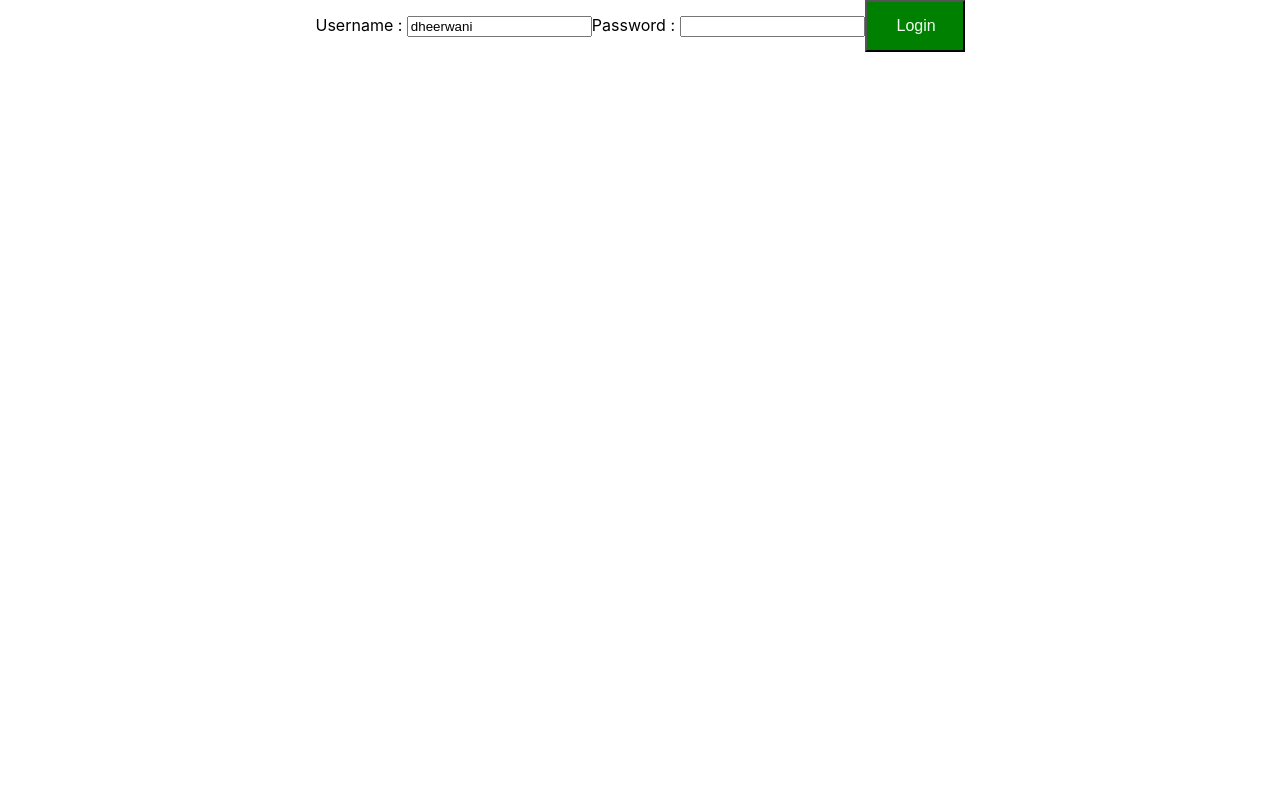
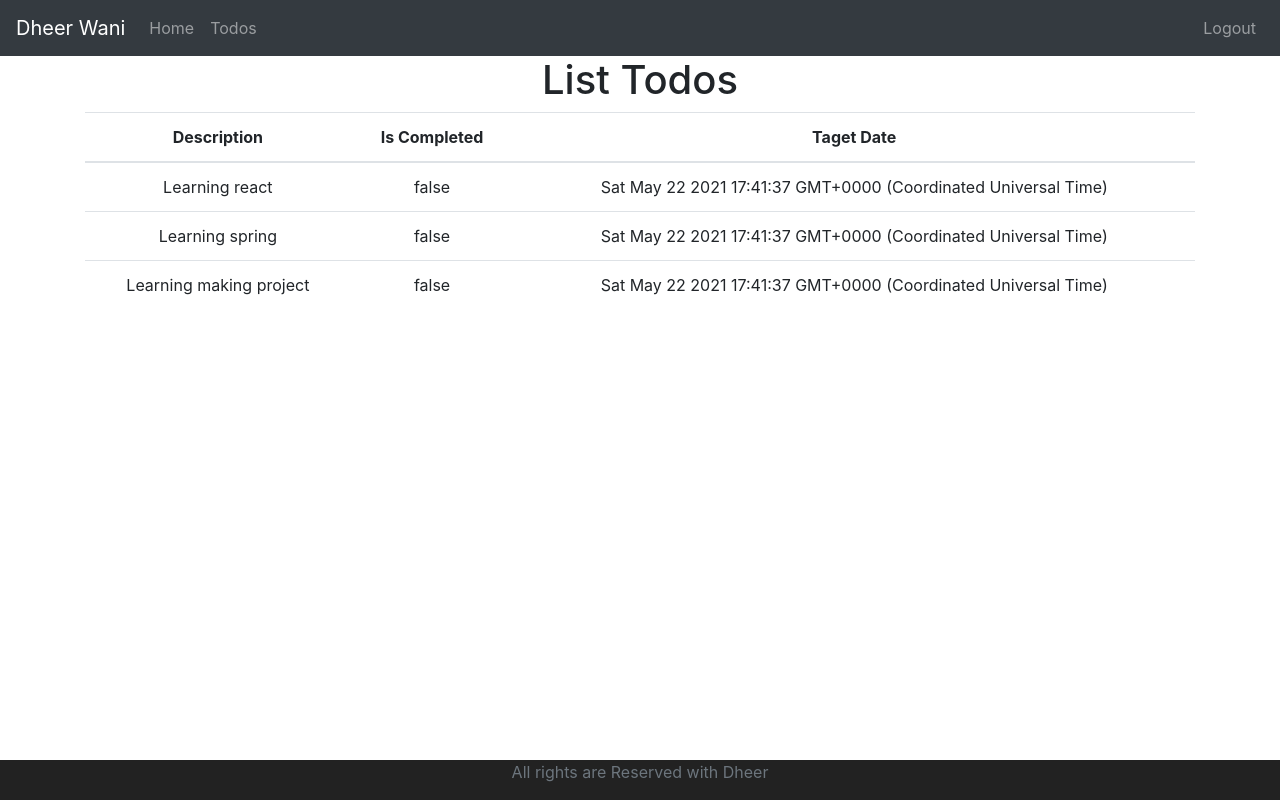
Before and after one commit to dheerwani/To-do_WebApp, a React (Create React App) app: page /todos in a window 1280 px wide. Built offline with nearby package versions, Linux system fonts and the light colour scheme; sample sign-in values are in the browser's storage.

Commit message:
Update user UI and authentication inplace

```diff
--- a/package.json
+++ b/package.json
@@ -8,6 +8,7 @@
     "@testing-library/user-event": "^12.8.3",
     "react": "^17.0.2",
     "react-dom": "^17.0.2",
+    "react-router-dom": "^5.2.0",
     "react-scripts": "4.0.3",
     "web-vitals": "^1.1.2"
   },
--- a/src/App.css
+++ b/src/App.css
@@ -1,3 +1,11 @@
+.footer{
+  position: absolute;
+  bottom: 0;
+  width: 100%;
+  height: 40px;
+  background-color: #222;
+}
+
 .App {
   text-align: center;
 }
--- a/src/App.js
+++ b/src/App.js
@@ -1,11 +1,12 @@
 // import logo from './logo.svg';
 import './App.css';
-import FirstComponent , {SecondComponent} from './components/learning-examples/FirstComponent'
+// import FirstComponent , {SecondComponent} from './components/learning-examples/FirstComponent'
 // import { Component } from 'react';
-import ThirdComponent from './components/learning-examples/ThirdComponent'
-import FourthComponent from './components/learning-examples/FourthComponent'
-import Counter from './components/counter/Counter'
+// import ThirdComponent from './components/learning-examples/ThirdComponent'
+// import FourthComponent from './components/learning-examples/FourthComponent'
+// import Counter from './components/counter/Counter'
 import TodoApp from './components/to-do/TodoApp'
+import './bootstrap.css'
 
 function App() {
   return (
@@ -16,16 +17,16 @@
   );
 }
 
-function LearningComponent() {
-  return (
-    <div className="LearningComponent">
-      My hello world
-      <FirstComponent/>
-      <SecondComponent/>
-      <ThirdComponent></ThirdComponent>
-      <FourthComponent/>
-    </div>
-  );
-}
+// function LearningComponent() {
+//   return (
+//     <div className="LearningComponent">
+//       My hello world
+//       <FirstComponent/>
+//       <SecondComponent/>
+//       <ThirdComponent></ThirdComponent>
+//       <FourthComponent/>
+//     </div>
+//   );
+// }
 
 export default App;
--- /dev/null
+++ b/src/bootstrap.css
@@ -0,0 +1 @@
+@import url(https://unpkg.com/bootstrap@4.1.0/dist/css/bootstrap.min.css)
--- /dev/null
+++ b/src/components/to-do/AuthenticateService.js
@@ -0,0 +1,19 @@
+class AuthenticationService{
+    registerSuccessfulLogin(username,password){
+        console.log('register Successful')
+        sessionStorage.setItem('authenticatedUser',username);
+    }
+
+    logout(){
+        sessionStorage.removeItem('authenticatedUser');
+    }
+
+    isUserLoggedIn(){
+        let user = sessionStorage.getItem('authenticatedUser')
+        if(user===null) return false
+        return true
+    }
+
+}
+
+export default new AuthenticationService()
--- /dev/null
+++ b/src/components/to-do/AuthenticatedRoute.jsx
@@ -0,0 +1,15 @@
+import React,{Component} from 'react'
+import { Redirect, Route } from 'react-router'
+import AuthenticationService from './AuthenticateService.js'
+class AuthenticatedRoute extends Component{
+    render(){
+        if(AuthenticationService.isUserLoggedIn()){
+            return <Route {...this.props}/>
+        }
+        else {
+            return <Redirect to="/login"/>
+        }
+    }
+}
+
+export default AuthenticatedRoute
--- a/src/components/to-do/TodoApp.jsx
+++ b/src/components/to-do/TodoApp.jsx
@@ -1,13 +1,75 @@
 import react,{ Component } from "react";
-
+import {BrowserRouter as Router,Link,Route,Switch} from 'react-router-dom'
+import AuthenticationService from './AuthenticateService.js'
+import AuthenticatedRoute from './AuthenticatedRoute.jsx'
 class TodoApp extends Component
 {
     render() {
         return(
             <div className="TodoApp">
-                <LoginComponent/>
+                <Router>
+                    <>
+                    <HeaderComponent/>
+                    <Switch>
+                    <Route path="/" exact component={LoginComponent}/>
+                    <Route path="/login" component={LoginComponent}/>
+                    <AuthenticatedRoute path="/welcome/:name" component={WelcomeComponent}/>
+                    <AuthenticatedRoute path="/todos" component={ListTodosComponent}/>
+                    <AuthenticatedRoute path="/logout" component={LogoutComponent}/>
+                    <Route component={ErrorComponent}/>
+                    </Switch>
+                    <FooterComponent/>
+                    </>
+                </Router>
+                {/* <LoginComponent/> */}
 
             </div>
+        )
+    }
+}
+
+class HeaderComponent extends Component{
+    render(){
+        const isUserLoggedIn = AuthenticationService.isUserLoggedIn();
+        console.log(isUserLoggedIn)
+        return (
+            <header>
+                <nav className="navbar navbar-expand-md navbar-dark bg-dark">
+                    <div><a href="https://www.google.com" className="navbar-brand">Dheer Wani</a></div>
+                    <ul className="navbar-nav">
+                         {isUserLoggedIn && <li> <Link className="nav-link" to="/welcome/dheerwani">Home</Link></li>}
+                         {isUserLoggedIn && <li> <Link className="nav-link" to="/todos">Todos</Link></li>}
+                    </ul>
+                    <ul className="navbar-nav navbar-collapse justify-content-end">
+                        {!isUserLoggedIn && <li> <Link className="nav-link" to="/login">Login</Link></li>}
+                        {isUserLoggedIn && <li> <Link className="nav-link" to="/logout" onClick={AuthenticationService.logout}>Logout</Link></li>}
+                    </ul>
+                </nav>
+            </header>
+
+        )
+    }
+}
+
+class FooterComponent extends Component{
+    render(){
+        return (
+            <footer className="footer">
+                <span className="text-muted"> All rights are Reserved with Dheer</span>
+            </footer>
+        )
+    }
+}
+
+class LogoutComponent extends Component{
+    render(){
+        return (
+            <>
+                <h1>You are Logged out</h1>
+                <div className="container">
+                    Thankyou for using our application
+                </div>
+            </>
         )
     }
 }
@@ -60,11 +122,12 @@
     {
         if(this.state.username === 'dheerwani' && this.state.password === '12345')
         {
-            console.log('success')
-            this.setState({
-                loginFailed : false,
-                loginSuccess :true
-            })
+            AuthenticationService.registerSuccessfulLogin(this.state.username,this.state.password);
+            this.props.history.push(`/welcome/${this.state.username}`)
+            // this.setState({
+            //     loginFailed : false,
+            //     loginSuccess :true
+            // })
         }
         else
         {
@@ -78,37 +141,109 @@
     render() {
         return(
             <div>
-                <ShowvalidCred loginSuccess={this.state.loginSuccess}/>
-                <ShowInvalidCred loginFailed={this.state.loginFailed}/>
+                <h1>Login</h1>
+                <div className="container">
+                {/* <ShowvalidCred loginSuccess={this.state.loginSuccess}/> */}
+                {/* <ShowInvalidCred loginFailed={this.state.loginFailed}/> */}
+                { this.state.loginSuccess && <div> Login Succes</div> }
+                { this.state.loginFailed && <div className="alert alert-warning">Invalid Credentials</div> }
                 Username : <input type="text" name="username" value={this.state.username} onChange={this.handleChange}/>
                 Password : <input type="password" name="password" value={this.state.password} onChange={this.handleChange}/>
-                <button onClick={this.loginChanged}> Login </button>
+                <button className="btn btn-success" onClick={this.loginChanged} > Login </button>
+                </div>
             </div>
         )
     }
 }
 
-    function ShowInvalidCred(props)
+
+class ListTodosComponent extends Component {
+
+    constructor(props)
     {
-        if(props.loginFailed)
-        {
-            return <div> Login Failed</div>
-        }
-        else
-        {
-            return null
+        super(props)
+        this.state ={
+            todos :
+            [
+            { id : 1 , description :'Learning react' , done :false , targetDate: new Date()},
+            { id : 2 , description :'Learning spring',done :false , targetDate: new Date()},
+            { id : 3 , description :'Learning making project',done :false , targetDate: new Date()}
+            ]
         }
     }
 
-    function ShowvalidCred(props)
-    {
-        if(props.loginSuccess)
-        {
-            return <div> Login Succes</div>
-        }
-        else
-        {
-            return null
-        }
+    render(){
+        return (
+            <div>
+                <h1>List Todos</h1>
+                <div className="container">
+                    <table className="table">
+                        <thead>
+                            <tr>
+                                <th>Description</th>
+                                <th>Is Completed</th>
+                                <th>Taget Date</th>
+                            </tr>
+                        </thead>
+                    <tbody>
+                    {
+                        this.state.todos.map(
+                            todo =>
+                            <tr key={todo.id}>
+                                {/* <td>{todo.id}</td> */}
+                                <td>{todo.description}</td>
+                                <td>{todo.done.toString()}</td>
+                                <td>{todo.targetDate.toString()}</td>
+                            </tr>
+                        )
+                    }
+                    </tbody>
+                </table>
+                </div>
+            </div>
+        )
     }
+}
+
+
+class WelcomeComponent extends Component {
+    render(){
+        return(
+        <>
+        <h1>Welcome</h1>
+        <div className="container">
+            Welcome {this.props.match.params.name} . You can manage your Todos <Link to="/todos"> here</Link>
+        </div>
+        </>
+        )
+    }
+}
+
+function ErrorComponent()
+{
+    return <div>Error 404 Contact Support !!</div>
+}
+    // function ShowInvalidCred(props)
+    // {
+    //     if(props.loginFailed)
+    //     {
+    //         return <div> Login Failed</div>
+    //     }
+    //     else
+    //     {
+    //         return null
+    //     }
+    // }
+
+    // function ShowvalidCred(props)
+    // {
+    //     if(props.loginSuccess)
+    //     {
+    //         return <div> Login Succes</div>
+    //     }
+    //     else
+    //     {
+    //         return null
+    //     }
+    // }
 export default TodoApp
```
Also changed, not shown: 1 other file (tests, documents, lock files or other folders).
